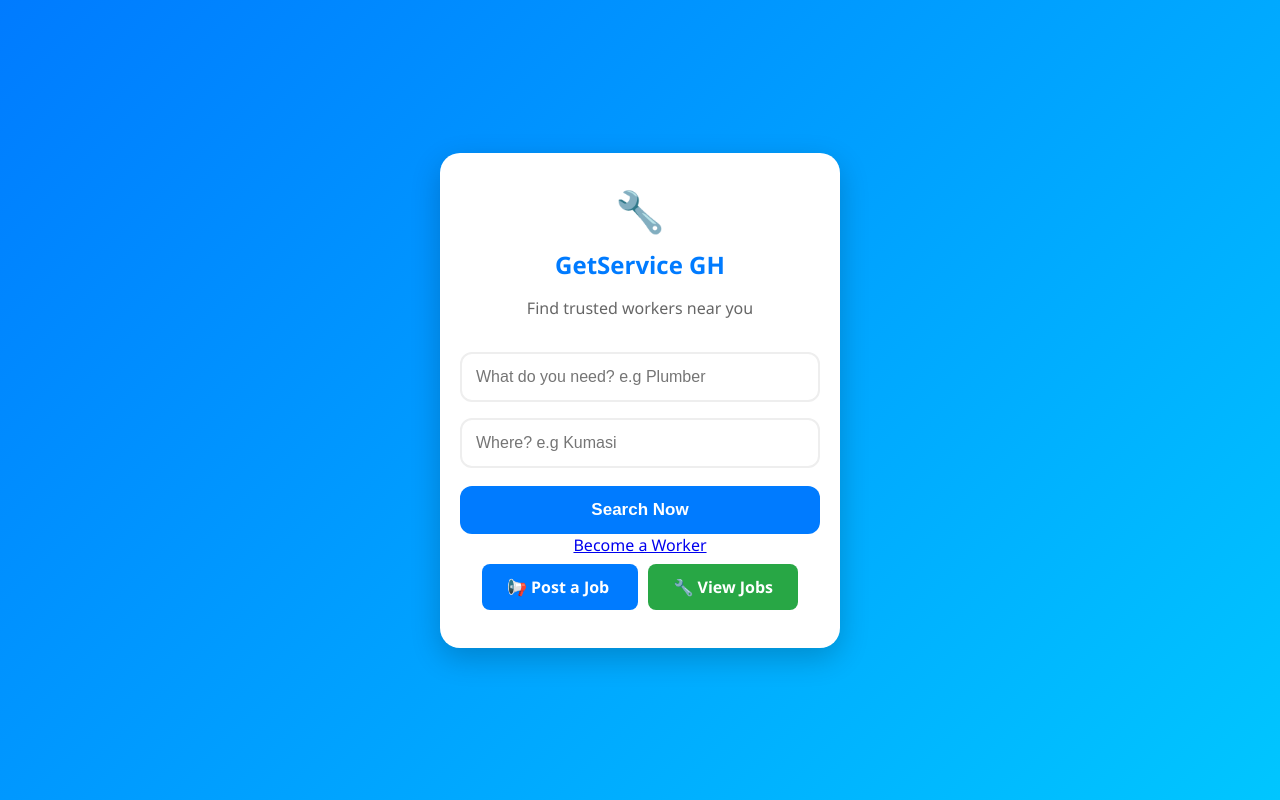
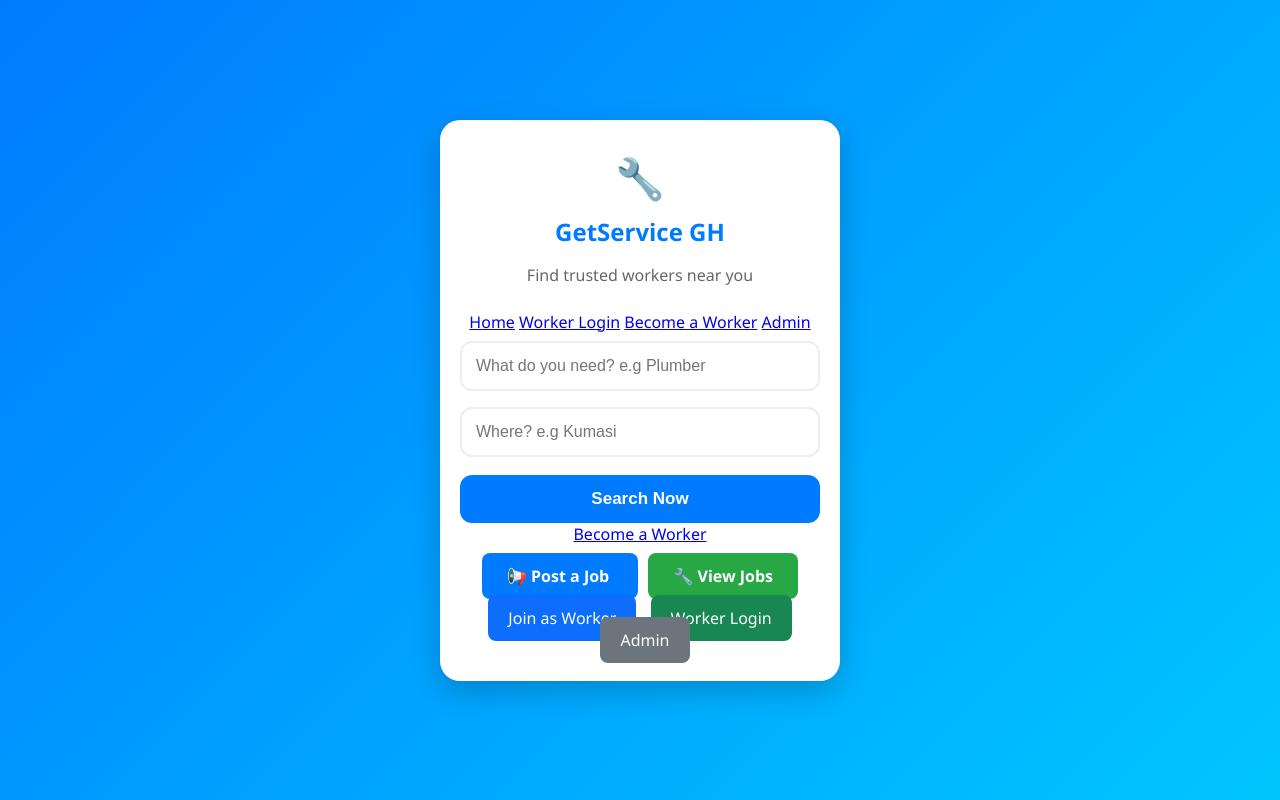
Before and after one commit to antbek-cyber/getservice-gh, a Flask app: page / in a window 1280 px wide. Run offline with Flask 3, Linux system fonts and the light colour scheme; data that the repository does not hold is empty.

Commit message:
Update index.html

```diff
--- a/templates/index.html
+++ b/templates/index.html
@@ -75,6 +75,12 @@
     <div class="logo">🔧</div>
     <h1>GetService GH</h1>
     <p>Find trusted workers near you</p>
+    <nav>
+  <a href="/">Home</a>
+  <a href="/login">Worker Login</a>
+  <a href="/register">Become a Worker</a>
+  <a href="/admin">Admin</a>
+</nav>
 
     <form action="/search" method="GET">
       <input type="text" name="q" placeholder="What do you need? e.g Plumber" required>
@@ -93,6 +99,12 @@
     </a>
 </div>
 
+    <div style="margin-top:20px;">
+  <a href="/register" style="background:#0d6efd; color:white; padding:12px 20px; border-radius:8px; text-decoration:none;">Join as Worker</a>
+  <a href="/login" style="background:#198754; color:white; padding:12px 20px; border-radius:8px; text-decoration:none; margin-left:10px;">Worker Login</a>
+  <a href="/admin" style="background:#6c757d; color:white; padding:12px 20px; border-radius:8px; text-decoration:none; margin-left:10px;">Admin</a>
+</div>
+
 </div>
 </a>
   </div>
```
